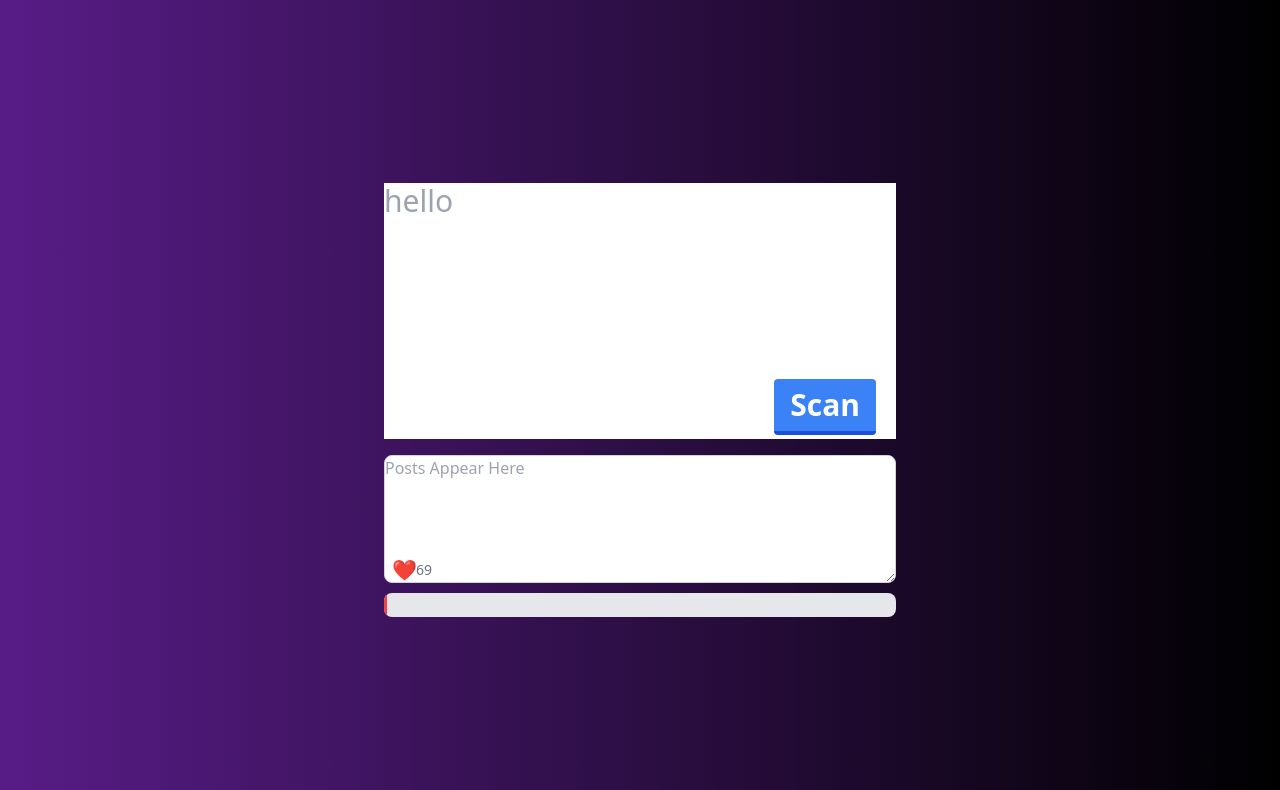
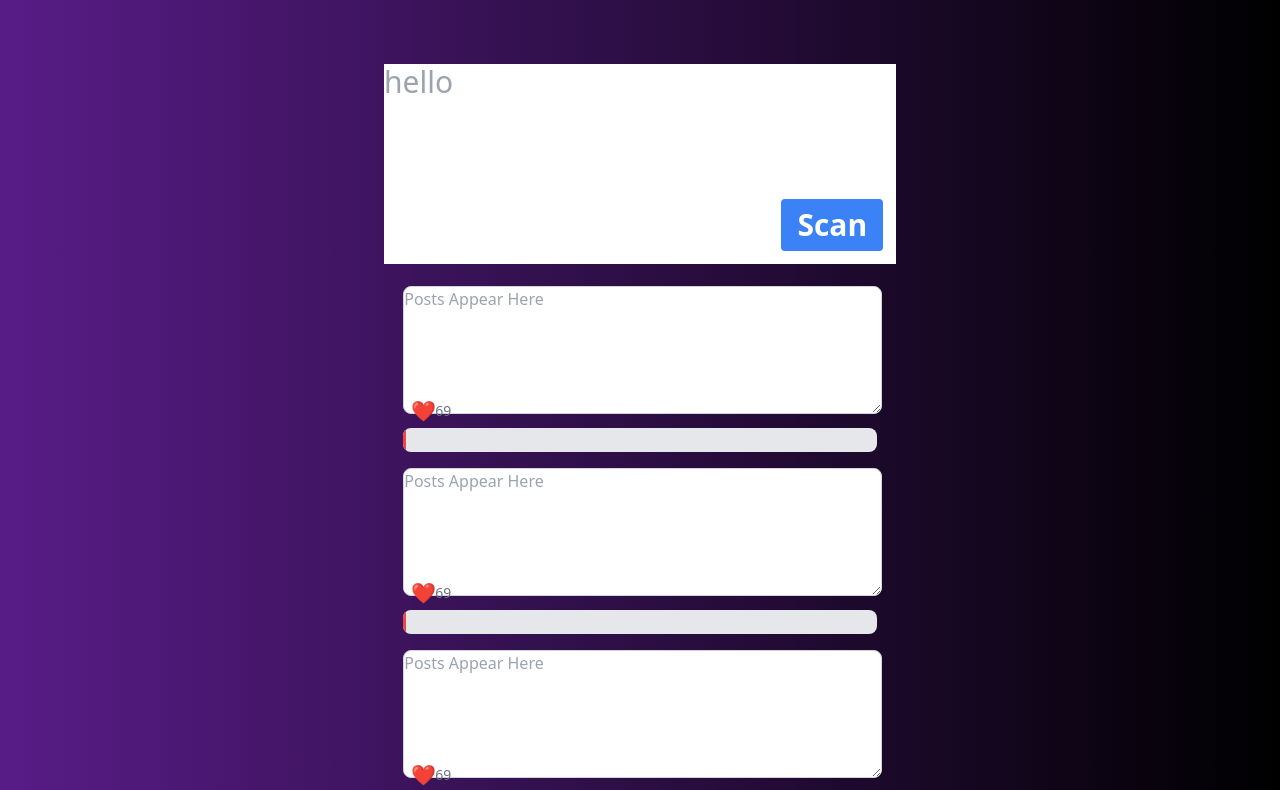
Before and after one commit to UmayerK/Winhacks2024, a React (Create React App) app in the folder win/: page / in a window 1280 px wide. Shown: the top 790 px of the page. Built offline with nearby package versions, Linux system fonts and the light colour scheme.

Commit message:
more stuff

```diff
--- a/win/src/App.js
+++ b/win/src/App.js
@@ -2,16 +2,21 @@ import React from 'react';
 import Form from './Textbox.js'; // Importing the Form component
 import Posts from './Posts';
 
+
 function App() {
   return (
-    <div className="h-screen bg-gradient-to-r from-purple-900 to-black flex items-center justify-center">
-      {/* Use Tailwind CSS utility classes to set the height to 100vh, apply the gradient, and center the content */}
-      <header className="text-white text-center">
-        {/* Apply the gradient classes and specify gradient colors */}
-
-        <Form /> {/* Rendering the Form component */}
-        <Posts />
-      </header>
+    <div className="bg-gradient-to-r from-purple-900 to-black min-h-screen flex items-center justify-center">
+      {/* Apply the gradient background to the entire container */}
+      <div className="text-white text-center">
+        {/* Content */}
+        <section className="flex flex-col items-center justify-center h-full">
+          <Form />
+          <Posts />
+          <Posts />
+          <Posts />
+          <Posts />
+        </section>
+      </div>
     </div>
   );
 }
--- a/win/src/Posts.js
+++ b/win/src/Posts.js
@@ -5,7 +5,8 @@ function Posts() {
     {
       id: 1,
       text: "F",
-      scamLikelihood: .5
+      scamLikelihood: .5,
+      likes: 10,
     }
   ]);
 
@@ -19,12 +20,12 @@ function Posts() {
 
 
   return (
-    <div className="max-w-lg relative ">
+    <div className="max-w-lg relative transform translate-y-[250px]">
       {posts.map(post => (
         <div key={post.id}>
           <textarea
             placeholder="Posts Appear Here"
-            className="w-full h-32 border border-gray-300 rounded-lg" // Added pl-8 for padding-left
+            className="w-[101%] h-32 border border-gray-300 rounded-lg" // Added pl-8 for padding-left
             readOnly // Make the textarea read-only
           />
           {/* Heart icon */}
@@ -41,10 +42,10 @@ function Posts() {
             69
           </span>
           {/* Scam likelihood bar */}
-          <div className="mt-1">
-            <div className="w-full h-6 bg-gray-200 rounded-lg overflow-hidden">
+          <div className="mt-2 mb-4 w-[37vw]  ">
+            <div className="w-full h-6 bg-gray-200 rounded-lg overflow-hidden ">
               <div
-                className="h-full bg-red-500"
+                className="h-full bg-red-500 w-[100%]"
                 style={{ width: `${post.scamLikelihood}%` }}
               ></div>
             </div>
--- a/win/src/Textbox.js
+++ b/win/src/Textbox.js
@@ -24,20 +24,19 @@ function TextBox() {
   };
 
   return (
-    <div className="text-3xl font-bold flex flex-col  justify-center ">
+    <div className="text-3xl font-bold flex flex-col justify-center absolute top-0 left-0 right-0">
       <form className="font-bold flex flex-col items-center relative">
         <textarea
           id="textbox"
           name="textbox"
-          className="text-black w-[512px] h-[256px] text-md font-normal resize-none mb-4" // Disable resizing
-          value={inputText}
+          className="text-black w-[40%] h-[25vh] text-md font-normal resize-none mt-[5%]"
           onChange={handleChange} // Call handleChange function when the input value changes
           onKeyPress={handleKeyPress} // Call handleKeyPress function when a key is pressed
           placeholder="hello" // Set the default text to "hello"
         />
 
         <button
-          className="absolute bottom-0 right-0 bg-blue-500 hover:bg-blue-400 text-white font-bold py-2 px-4 border-b-4 border-blue-700 hover:border-blue-500 rounded mb-5 mr-5"
+          className="absolute bottom-0 right-0 bg-blue-500 hover:bg-blue-400 text-white font-bold py-2 px-4  border-blue-700 hover:border-blue-500 rounded mb-[1%] mr-[31%]"
           onClick={handleSubmit} // Call handleSubmit function when the button is clicked
         >
           Scan
```
